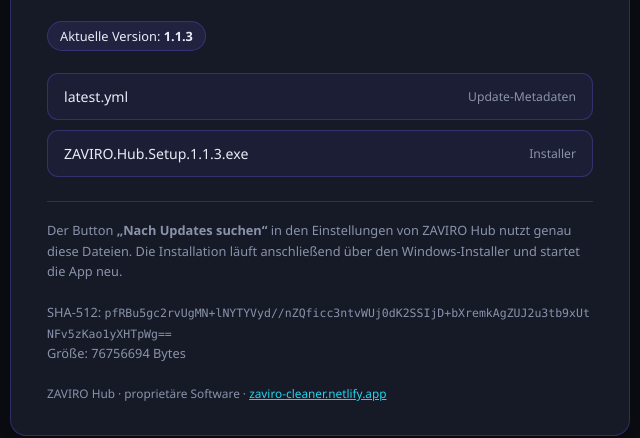
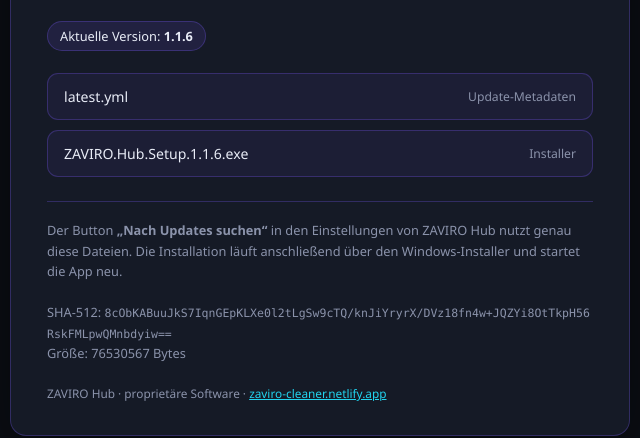
Before and after one commit to ZYHPER08/zaviro-hub-feed, a plain HTML site: page docs/index.html in a window 1280 px wide. Shown: the part 286-724 px from the top of the page, 320-960 px from the left. Drawn offline with Linux system fonts and the light colour scheme.

Commit message:
Feed-Startseite auf Version 1.1.6 aktualisieren

```diff
--- a/docs/index.html
+++ b/docs/index.html
@@ -32,12 +32,12 @@
     </div>
     <h1>Update-Feed</h1>
     <p class="lead">Dies ist der maschinenlesbare Update-Server f&uuml;r <b>ZAVIRO Hub</b>. Die App fragt diese Adresse beim Start automatisch ab, um nach neuen Versionen zu suchen.</p>
-    <div class="ver">Aktuelle Version: <b id="v">1.1.3</b></div>
+    <div class="ver">Aktuelle Version: <b id="v">1.1.6</b></div>
     <ul>
       <li><a class="file" href="latest.yml"><span>latest.yml</span><span>Update-Metadaten</span></a></li>
-      <li><a class="file" href="https://github.com/ZYHPER08/zaviro-hub-feed/releases/download/v1.1.3/ZAVIRO.Hub.Setup.1.1.3.exe"><span>ZAVIRO.Hub.Setup.1.1.3.exe</span><span>Installer</span></a></li>
+      <li><a class="file" href="https://github.com/ZYHPER08/zaviro-hub-feed/releases/download/v1.1.6/ZAVIRO.Hub.Setup.1.1.6.exe"><span>ZAVIRO.Hub.Setup.1.1.6.exe</span><span>Installer</span></a></li>
     </ul>
-    <p class="note">Der Button <b>&bdquo;Nach Updates suchen&ldquo;</b> in den Einstellungen von ZAVIRO Hub nutzt genau diese Dateien. Die Installation l&auml;uft anschlie&szlig;end &uuml;ber den Windows-Installer und startet die App neu.<br><br>SHA-512: <span style="font-family:Consolas,monospace;font-size:.72rem;word-break:break-all">pfRBu5gc2rvUgMN+lNYTYVyd//nZQficc3ntvWUj0dK2SSIjD+bXremkAgZUJ2u3tb9xUtNFv5zKao1yXHTpWg==</span><br>Gr&ouml;&szlig;e: 76756694 Bytes</p>
+    <p class="note">Der Button <b>&bdquo;Nach Updates suchen&ldquo;</b> in den Einstellungen von ZAVIRO Hub nutzt genau diese Dateien. Die Installation l&auml;uft anschlie&szlig;end &uuml;ber den Windows-Installer und startet die App neu.<br><br>SHA-512: <span style="font-family:Consolas,monospace;font-size:.72rem;word-break:break-all">8cObKABuuJkS7IqnGEpKLXe0l2tLgSw9cTQ/knJiYryrX/DVz18fn4w+JQZYi8OtTkpH56RskFMLpwQMnbdyiw==</span><br>Gr&ouml;&szlig;e: 76530567 Bytes</p>
     <footer>ZAVIRO Hub &middot; propriet&auml;re Software &middot; <a href="https://zaviro-cleaner.netlify.app" style="color:var(--accent2)">zaviro-cleaner.netlify.app</a></footer>
   </main>
 </body>
```
